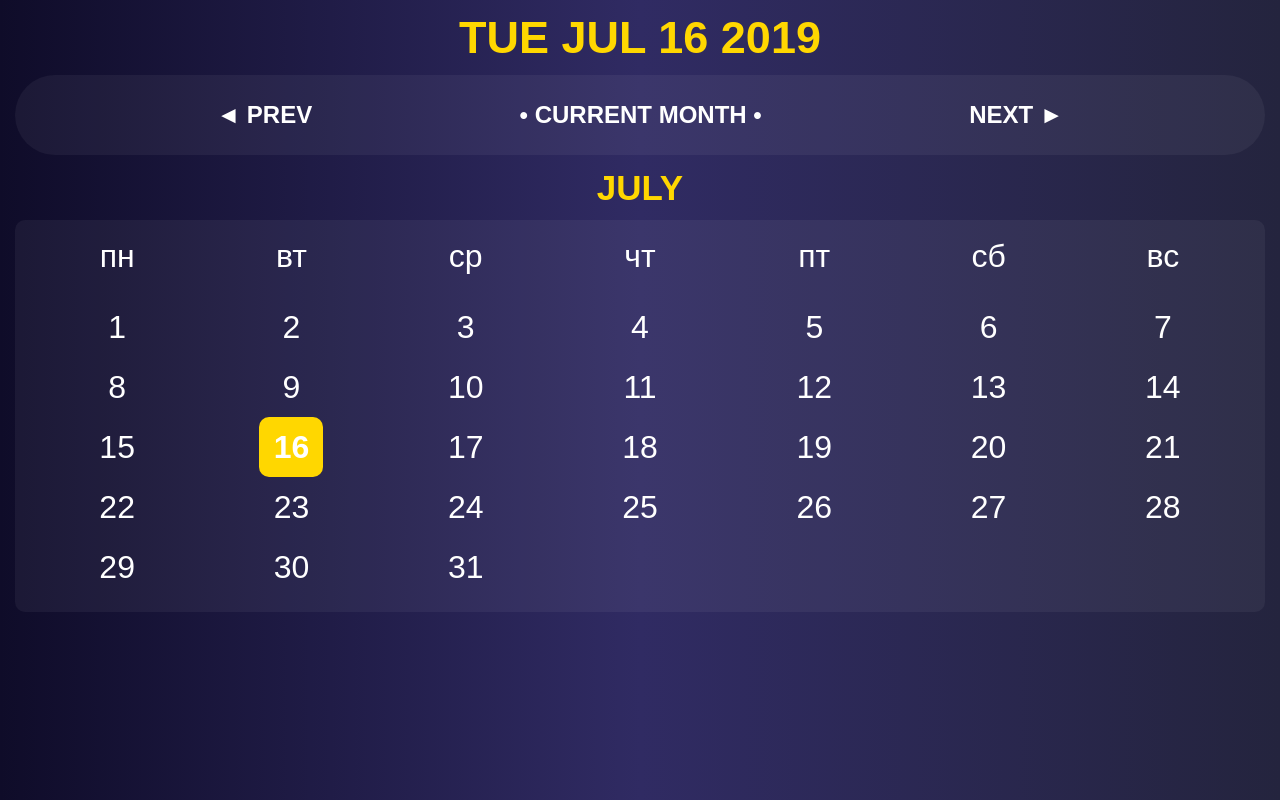
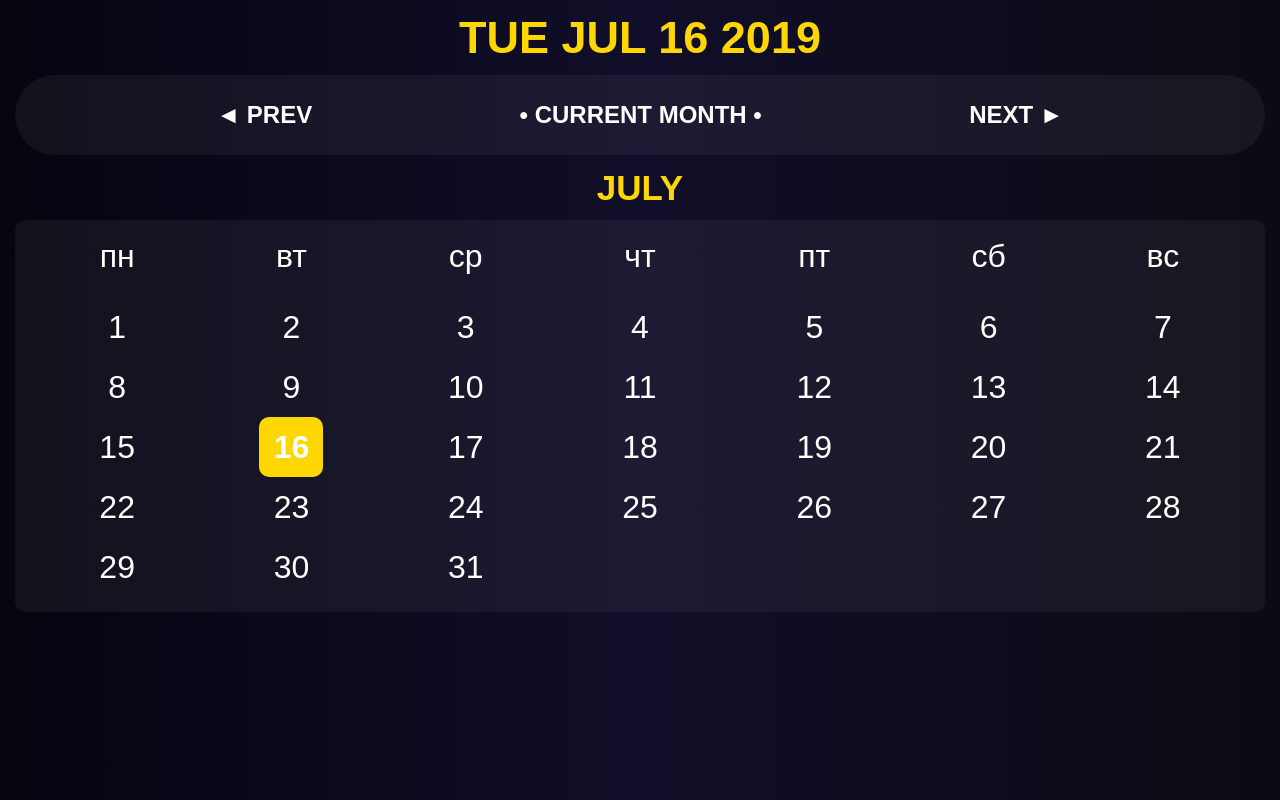
Before and after one commit to Boxing199/events-calendar, a React (Create React App) app: page / in a window 1280 px wide. Built offline with nearby package versions, Linux system fonts and the light colour scheme.

Commit message:
change colors

```diff
--- a/src/styles/index.css
+++ b/src/styles/index.css
@@ -1,11 +1,11 @@
 html,body {
     height: 100%;
-    color: #000;
+    color: #fff;
     font-family: sans-serif;
     font-size: 32px;
-    background: #0f0c29;;
-    background: -webkit-linear-gradient(to right, #0f0c29, #302b63, #24243e);
-    background: linear-gradient(to right, #0f0c29, #302b63, #24243e);
+    background: #05040f;
+    background: -webkit-linear-gradient(to right, #05040f, #110e29, #0b0b13);
+    background: linear-gradient(to right, #05040f, #110e29, #0b0b13);
 }
 
 input {
@@ -126,7 +126,7 @@ main {
 }
 
 .currentDate .event-marker {
-    background: #302b63;
+    background: #05040f;
 }
 
          /* calendar event */
@@ -149,9 +149,9 @@ main {
     max-width: 1280px;
     padding: 50px 25px;
     margin: 0 50px;
-    background: #0f0c29;;
-    background: -webkit-linear-gradient(to right, #0f0c29, #302b63, #24243e);
-    background: linear-gradient(to right, #0f0c29, #302b63, #24243e);
+    background: #05040f;
+    background: -webkit-linear-gradient(to right, #05040f, #110e29, #0b0b13);
+    background: linear-gradient(to right, #05040f, #110e29, #0b0b13);
     border-radius: 10px;
 }
 
```
